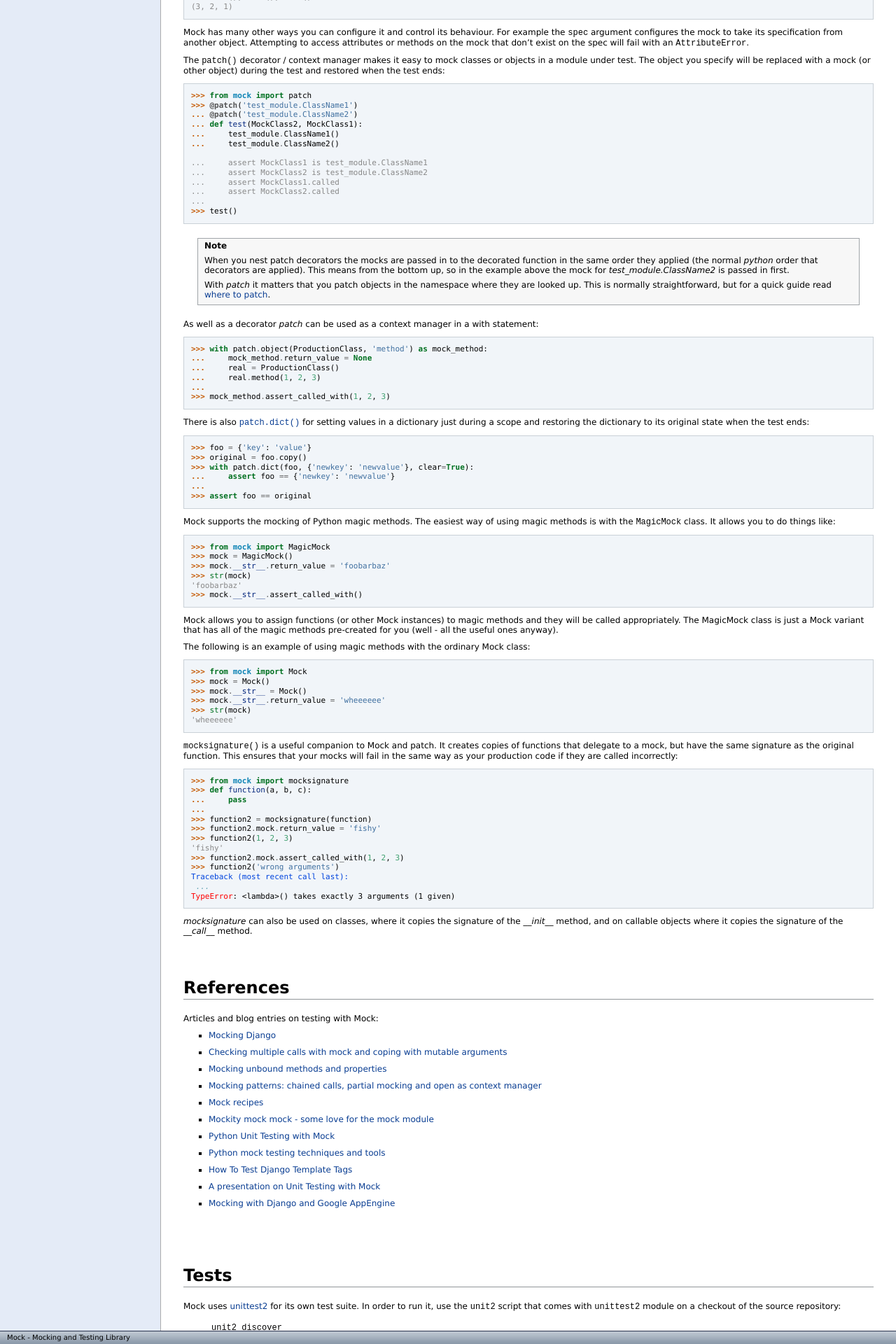
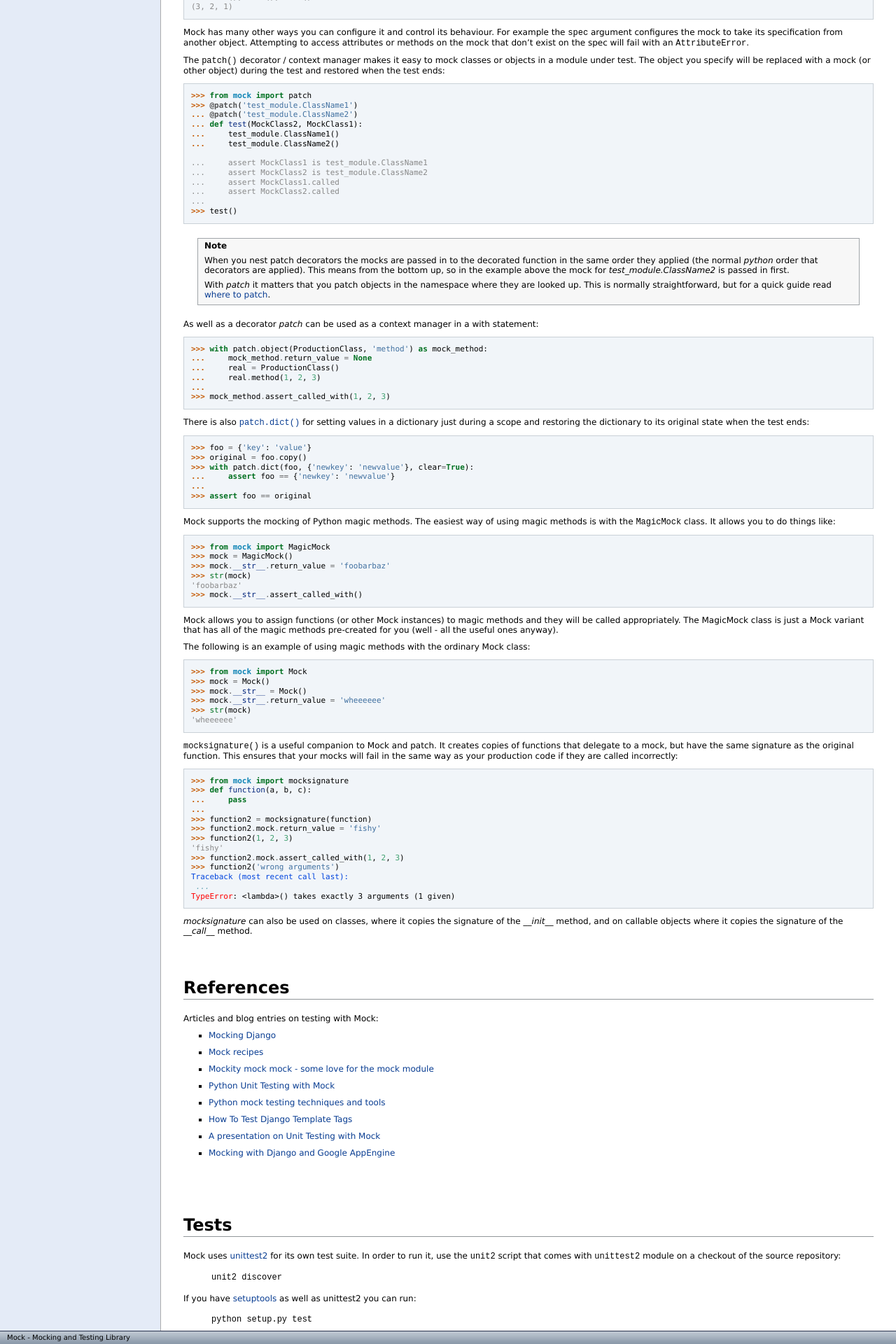
Before and after one commit to testing-cabal/mock, a Sphinx documentation site: the page built from docs/index.txt, in a window 1280 px wide. Shown: the part 3080-5000 px from the top of the page at 70% size. Built offline with Sphinx 7.4.7, drawn with Linux system fonts in a browser that asks for light colours; pages that are not in the unit, such as notebooks, are missing from menus.

Commit message:
Doc updates

```diff
--- a/docs/index.txt
+++ b/docs/index.txt
@@ -279,12 +279,6 @@ References
 Articles and blog entries on testing with Mock:
 
 * `Mocking Django <http://www.mattjmorrison.com/blog/mocking-django>`_
-* `Checking multiple calls with mock and coping with mutable arguments
-  <http://www.voidspace.org.uk/python/weblog/arch_d7_2010_11_20.shtml#e1197>`_
-* `Mocking unbound methods and properties
-  <http://www.voidspace.org.uk/python/weblog/arch_d7_2010_11_20.shtml#e1196>`_
-* `Mocking patterns: chained calls, partial mocking and open as context manager
-  <http://www.voidspace.org.uk/python/weblog/arch_d7_2010_10_02.shtml#e1188>`_
 * `Mock recipes <http://konryd.blogspot.com/2010/06/mock-recipies.html>`_
 * `Mockity mock mock - some love for the mock module
   <http://konryd.blogspot.com/2010/05/mockity-mock-mock-some-love-for-mock.html>`_
```
